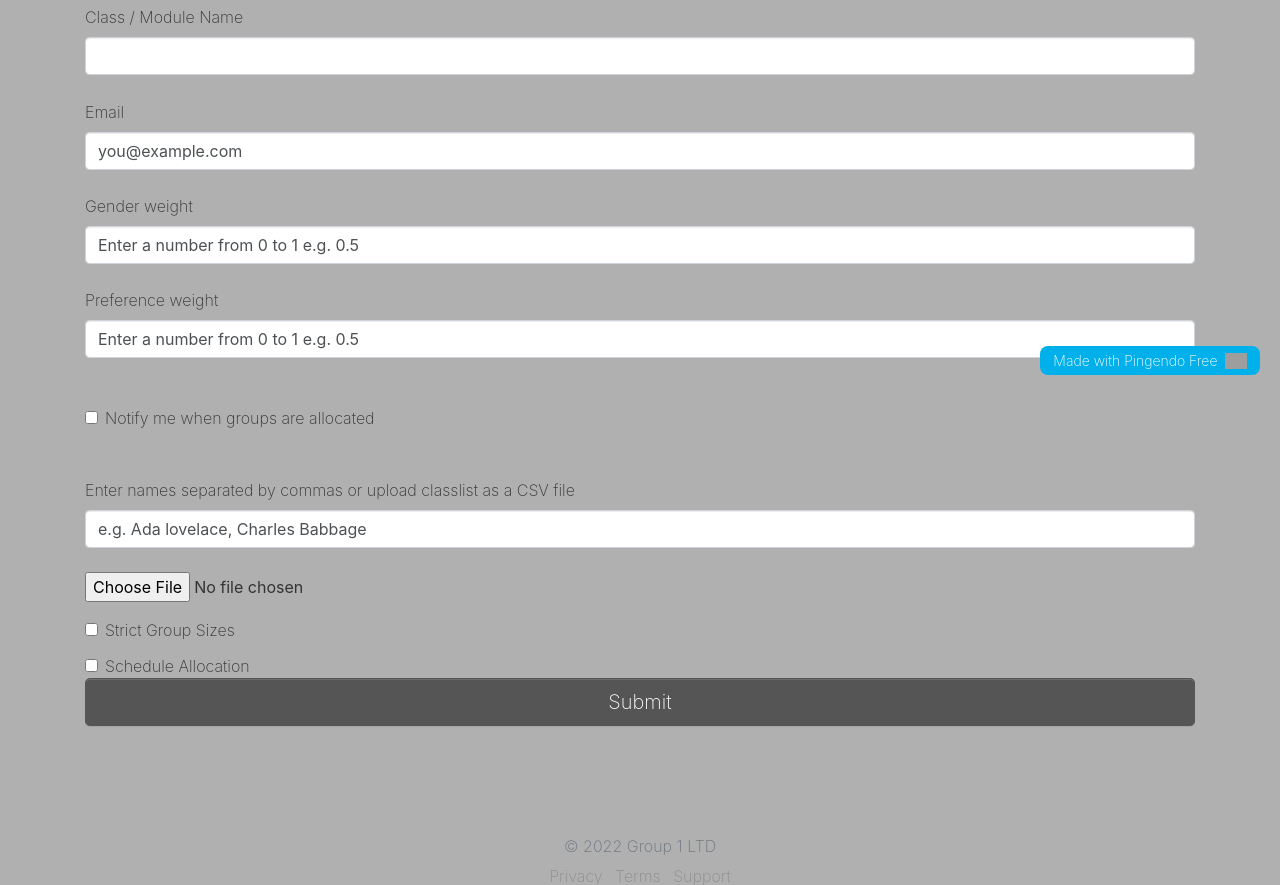
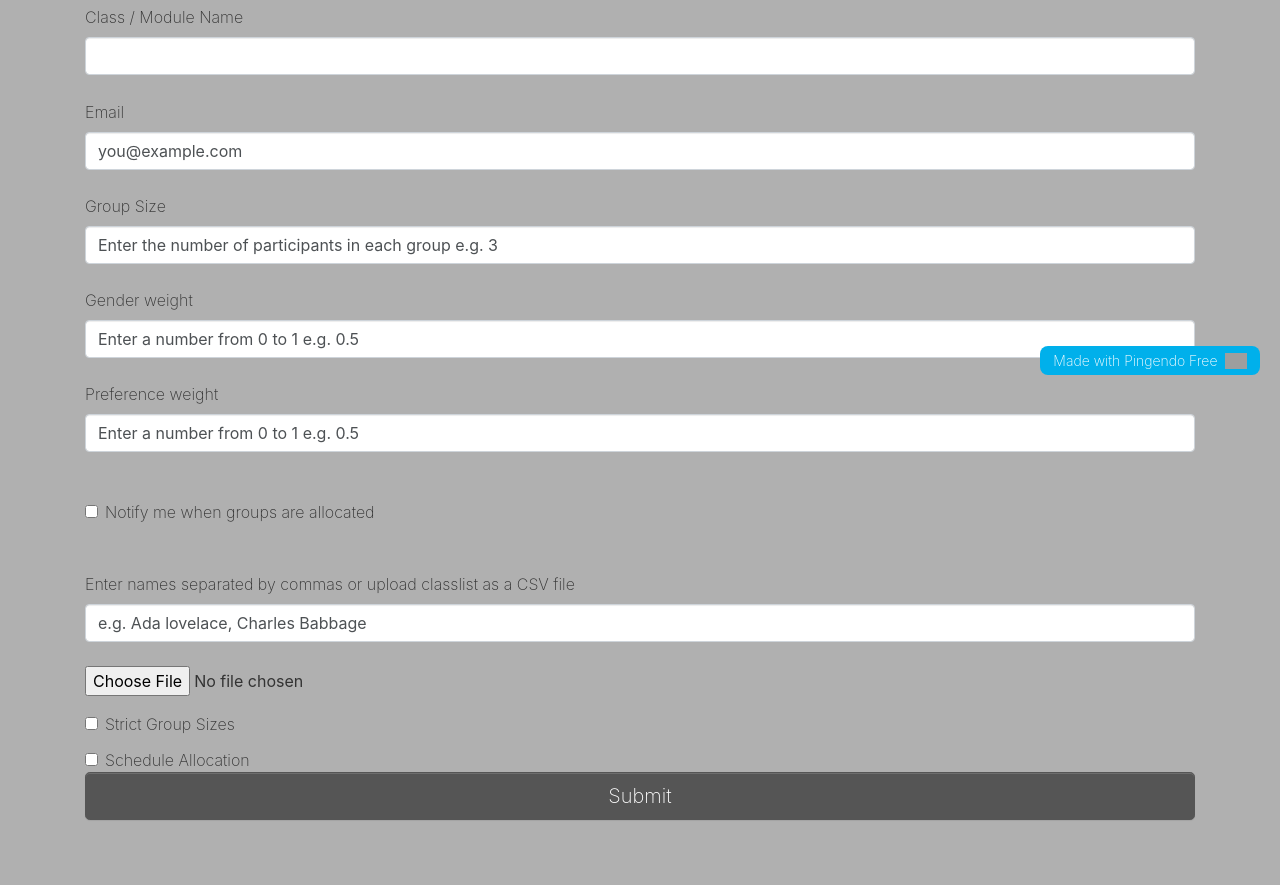
Before and after one commit to DeadOnGames/GroupAllocationProgram, a Django app: template GAP/GroupAssignmentApp/templates/GAP/supervisor.html in a window 1280 px wide. Shown: the part 405-1290 px from the top of the page. Run offline with Django 4.2, Linux system fonts and the light colour scheme; the template is opened without the code that fills it, so the values that code supplies are empty; some libraries are stand-ins or nearby versions; grey boxes are pictures that could not be loaded.

Commit message:
Forgot to add group size

```diff
--- a/GAP/GroupAssignmentApp/templates/GAP/supervisor.html
+++ b/GAP/GroupAssignmentApp/templates/GAP/supervisor.html
@@ -47,6 +47,11 @@
                         <div class="mb-3">
                             <label for="email">Email <span class="text-muted"></span></label>
                             <input type="email" class="form-control" id="email" placeholder="you@example.com" required="required">
+                            <div class="invalid-feedback" style=""> Please enter a valid email address for shipping updates. </div>
+                        </div>
+                        <div class="mb-3">
+                            <label for="email">Group Size<span class="text-muted"></span></label>
+                            <input type="email" class="form-control" id="email" required="required" placeholder="Enter the number of participants in each group e.g. 3">
                             <div class="invalid-feedback" style=""> Please enter a valid email address for shipping updates. </div>
                         </div>
                         <div class="mb-3">
```
